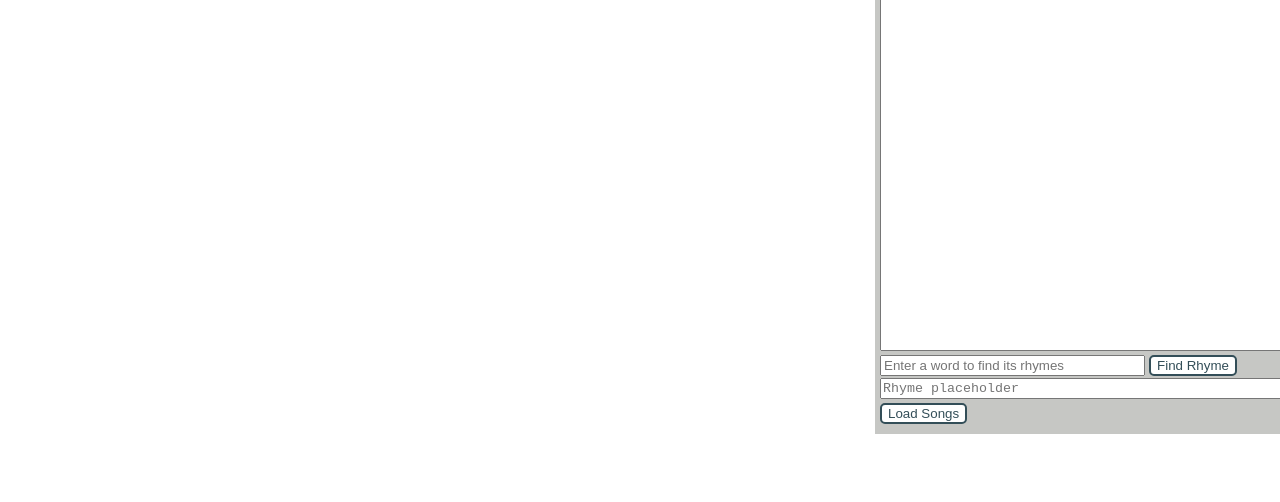
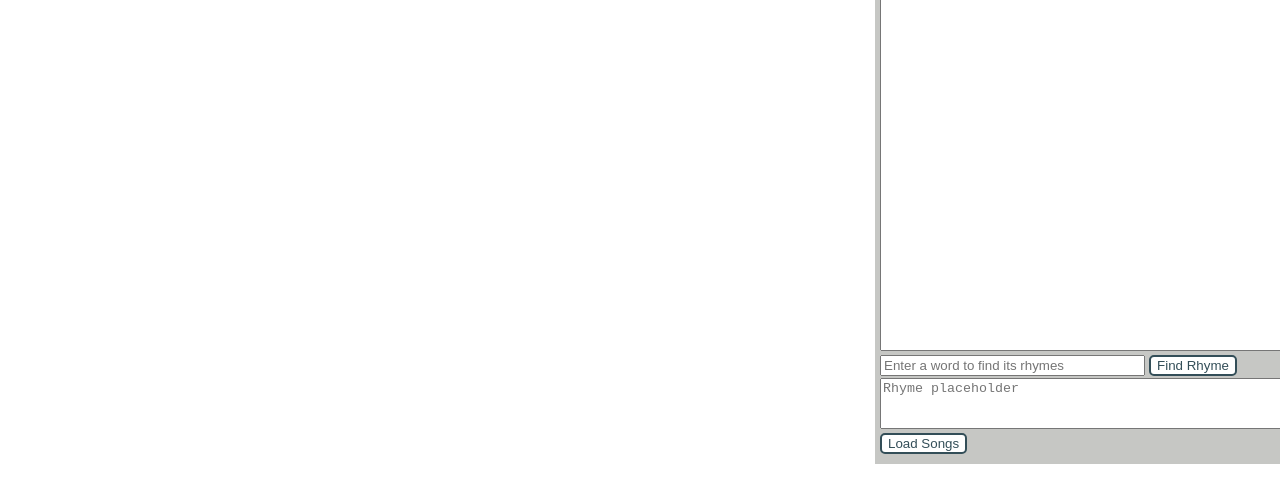
Before and after one commit to critterwilson/cs313-project2, a website: page public/home.html in a window 1280 px wide. Shown: the part 160-662 px from the top of the page. Drawn offline with nearby package versions, Linux system fonts and the light colour scheme.

```diff
--- a/public/home.html
+++ b/public/home.html
@@ -71,7 +71,7 @@
 		<input type="text" name="word" id="rhymeInput" size="30"
 			placeholder="Enter a word to find its rhymes">
 		<button onclick="getRhyme()" class="button">Find Rhyme</button>
-		<textarea name="rhymeReturn" id="rhymeReturn" rows="1" cols="60"
+		<textarea name="rhymeReturn" id="rhymeReturn" rows="3" cols="60"
 			placeholder="Rhyme placeholder" readonly></textarea>
 		<!-- Load previous lyrics -->
 		<button onclick="getWrittenLyrics()" id="btnLoad" class="button">
```
